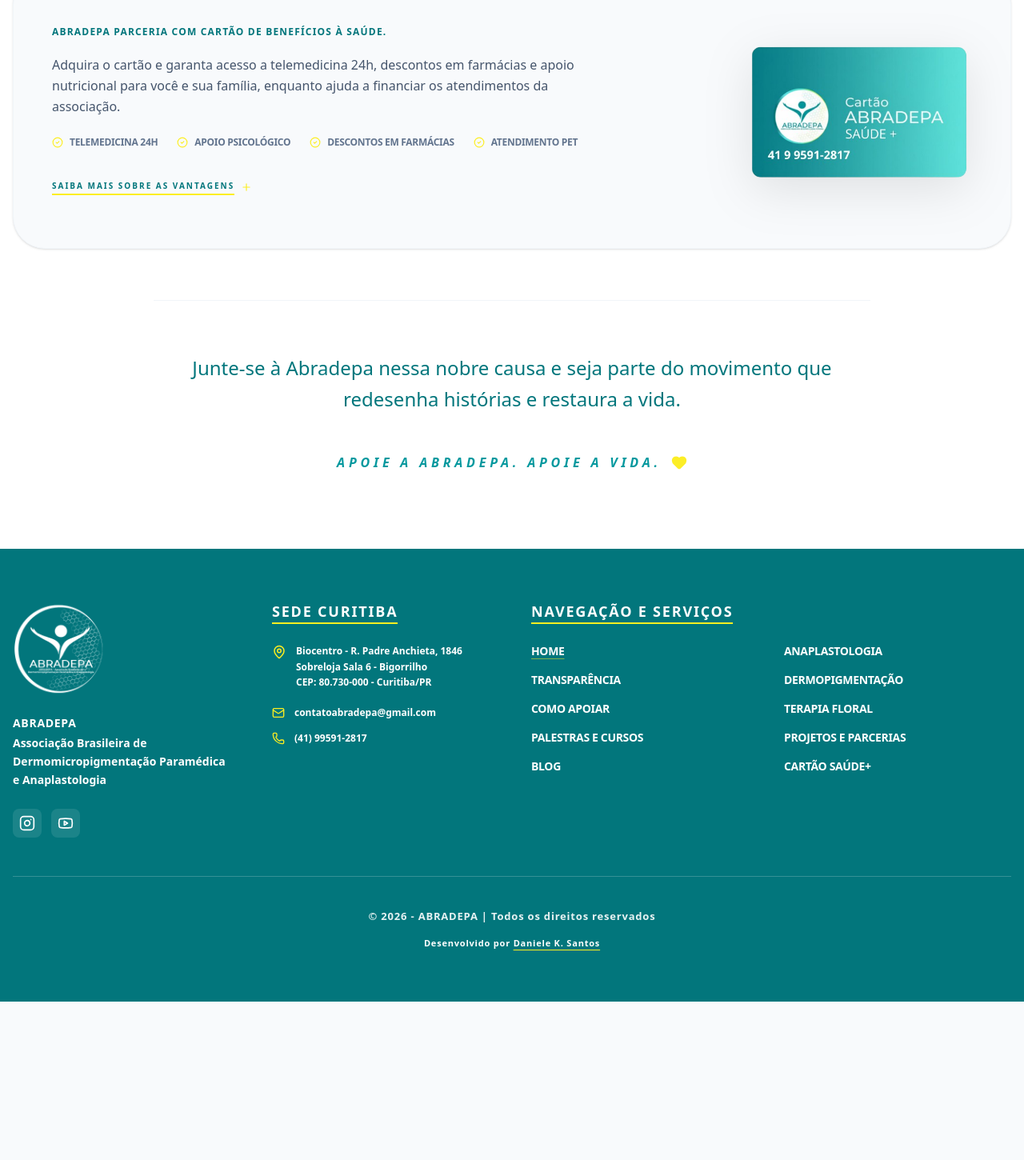
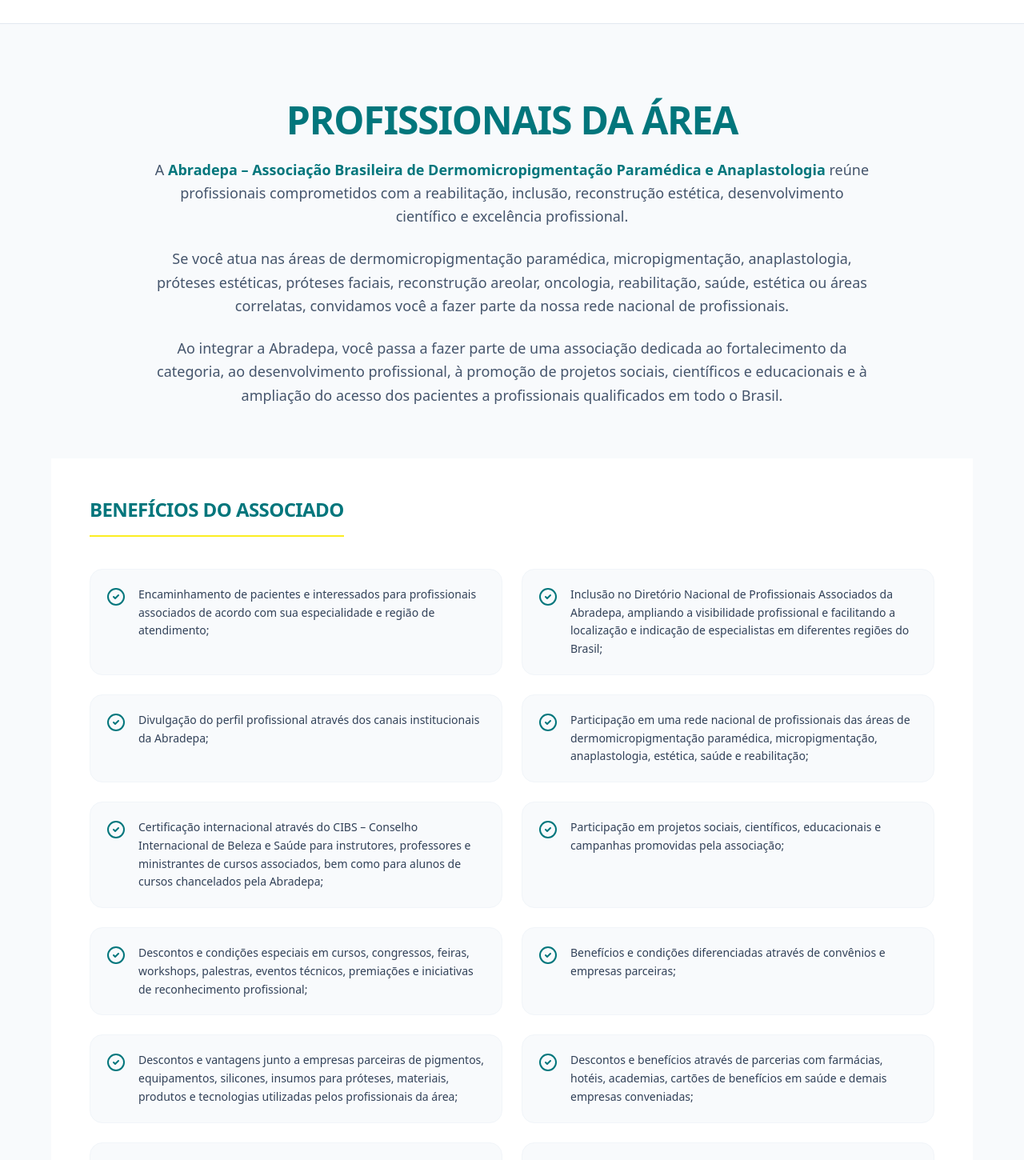
Before and after one commit to danieleksantos/abradepa-ong, a Next.js app: page /como-apoiar in a window 1280 px wide. Shown: the part 1120-2570 px from the top of the page at 80% size. Before the commit the page ends 2372 px from the top, so only its background shows below. Built offline with nearby package versions, Linux system fonts and the light colour scheme.

Commit message:
asjustment texts

```diff
--- a/src/app/cartao-abradepa/page.tsx
+++ b/src/app/cartao-abradepa/page.tsx
@@ -97,9 +97,9 @@
       <section className="bg-abradepa-dark pt-22 md:pt-44 pb-12 md:pb-32 text-white px-4">
         <div className="mx-auto max-w-7xl text-center">
           <h1 className="text-4xl md:text-6xl font-black mb-8 tracking-tight uppercase leading-tight">
-            Cartão de Benefícios <br />
+            Abradepa parceria com <br />
             <span className="text-abradepa-yellow text-3xl md:text-5xl italic">
-              Abradepa Saúde+
+              Cartão de benefícios à saúde
             </span>
           </h1>
           <p className="text-xl md:text-2xl text-white/80 max-w-4xl mx-auto leading-relaxed font-light">
--- a/src/app/como-apoiar/page.tsx
+++ b/src/app/como-apoiar/page.tsx
@@ -11,6 +11,7 @@
   Check,
   Plus,
   Send,
+  MessageCircle,
 } from 'lucide-react';
 import { VolunteerModal } from '@/components/VolunteerModal';
 
@@ -19,12 +20,32 @@
   const [isModalOpen, setIsModalOpen] = useState(false);
 
   const pixKey = 'financeiroabradepa@gmail.com';
+  const whatsappNumber = '5541995912817';
+  const whatsappMessage =
+    'Olá! Gostaria de saber mais sobre como me tornar um Associado Profissional da Abradepa.';
 
   const handleCopyPix = () => {
     navigator.clipboard.writeText(pixKey);
     setCopied(true);
     setTimeout(() => setCopied(false), 2000);
   };
+
+  const beneficiosProfissionais = [
+    'Encaminhamento de pacientes e interessados para profissionais associados de acordo com sua especialidade e região de atendimento;',
+    'Inclusão no Diretório Nacional de Profissionais Associados da Abradepa, ampliando a visibilidade profissional e facilitando a localização e indicação de especialistas em diferentes regiões do Brasil;',
+    'Divulgação do perfil profissional através dos canais institucionais da Abradepa;',
+    'Participação em uma rede nacional de profissionais das áreas de dermomicropigmentação paramédica, micropigmentação, anaplastologia, estética, saúde e reabilitação;',
+    'Certificação internacional através do CIBS – Conselho Internacional de Beleza e Saúde para instrutores, professores e ministrantes de cursos associados, bem como para alunos de cursos chancelados pela Abradepa;',
+    'Participação em projetos sociais, científicos, educacionais e campanhas promovidas pela associação;',
+    'Descontos e condições especiais em cursos, congressos, feiras, workshops, palestras, eventos técnicos, premiações e iniciativas de reconhecimento profissional;',
+    'Benefícios e condições diferenciadas através de convênios e empresas parceiras;',
+    'Descontos e vantagens junto a empresas parceiras de pigmentos, equipamentos, silicones, insumos para próteses, materiais, produtos e tecnologias utilizadas pelos profissionais da área;',
+    'Descontos e benefícios através de parcerias com farmácias, hotéis, academias, cartões de benefícios em saúde e demais empresas conveniadas;',
+    'Participação em grupos de estudo, atualização profissional e desenvolvimento técnico-científico;',
+    'Certificados de participação em ações, campanhas, projetos e atividades institucionais da associação;',
+    'Networking e integração com profissionais de diversas regiões do Brasil;',
+    'Fortalecimento, valorização e representatividade das categorias profissionais junto à sociedade, empresas parceiras e instituições.',
+  ];
 
   return (
     <main className="bg-white min-h-screen">
@@ -46,7 +67,7 @@
 
       <section className="py-24 px-4 bg-white">
         <div className="max-w-7xl mx-auto">
-          <div className="grid grid-cols-1 lg:grid-cols-2 gap-8 mb-8">
+          <div className="grid grid-cols-1 lg:grid-cols-2 gap-8">
             <div className="bg-abradepa-dark text-white rounded-[2.5rem] p-8 md:p-10 flex flex-col justify-center group relative overflow-hidden shadow-xl">
               <div className="relative z-10">
                 <h3 className="text-2xl font-black uppercase mb-6 tracking-tight text-abradepa-yellow">
@@ -100,7 +121,7 @@
               </div>
             </div>
 
-            <div className="bg-slate-50 border border-slate-100 p-8 md:p-10 rounded-[2.5rem] text-center flex flex-col items-center justify-center gap-6 hover:border-abradepa-yellow transition-all duration-300 shadow-sm">
+            <div className="bg-slate-50 border border-slate-300 p-8 md:p-10 rounded-[2.5rem] text-center flex flex-col items-center justify-center gap-6 hover:border-abradepa-yellow transition-all duration-300 shadow-sm">
               <div className="w-16 h-16 bg-white rounded-full flex items-center justify-center shadow-sm border border-slate-100">
                 <Users className="text-abradepa-medium" size={32} />
               </div>
@@ -115,7 +136,7 @@
               </div>
               <button
                 onClick={() => setIsModalOpen(true)}
-                className="btn-primary w-full max-w-xs py-4 text-xs font-black uppercase tracking-widest flex items-center justify-center gap-2 group cursor-pointer"
+                className="btn-primary w-full max-w-xs py-4 text-xs font-black uppercase tracking-widest flex items-center justify-center gap-2 group cursor-pointer hover:scale-105"
               >
                 Preencher Formulário
                 <Send
@@ -125,15 +146,100 @@
               </button>
             </div>
           </div>
+        </div>
+      </section>
 
+      <section className="py-24 px-4 bg-slate-50 border-t border-slate-200">
+        <div className="max-w-6xl mx-auto">
+          <div className="text-center mb-16">
+            <h2 className="text-3xl md:text-5xl font-black uppercase text-abradepa-dark tracking-tight mb-6">
+              Profissionais da Área
+            </h2>
+            <div className="space-y-6 text-slate-600 text-base md:text-lg leading-relaxed max-w-4xl mx-auto text-left md:text-center">
+              <p>
+                A{' '}
+                <strong className="text-abradepa-dark">
+                  Abradepa – Associação Brasileira de Dermomicropigmentação
+                  Paramédica e Anaplastologia
+                </strong>{' '}
+                reúne profissionais comprometidos com a reabilitação, inclusão,
+                reconstrução estética, desenvolvimento científico e excelência
+                profissional.
+              </p>
+              <p>
+                Se você atua nas áreas de dermomicropigmentação paramédica,
+                micropigmentação, anaplastologia, próteses estéticas, próteses
+                faciais, reconstrução areolar, oncologia, reabilitação, saúde,
+                estética ou áreas correlatas, convidamos você a fazer parte da
+                nossa rede nacional de profissionais.
+              </p>
+              <p>
+                Ao integrar a Abradepa, você passa a fazer parte de uma
+                associação dedicada ao fortalecimento da categoria, ao
+                desenvolvimento profissional, à promoção de projetos sociais,
+                científicos e educacionais e à ampliação do acesso dos pacientes
+                a profissionais qualificados em todo o Brasil.
+              </p>
+            </div>
+          </div>
+
+          <div className="bg-white p-8 md:p-12">
+            <h3 className="text-xl md:text-2xl font-black uppercase text-abradepa-dark text-center mb-10 tracking-tight border-b-2 border-abradepa-yellow pb-4 inline-block mx-auto justify-center w-fit">
+              Benefícios do Associado
+            </h3>
+
+            <div className="grid grid-cols-1 md:grid-cols-2 gap-6">
+              {beneficiosProfissionais.map((beneficio, index) => (
+                <div
+                  key={index}
+                  className="flex gap-4 p-5 bg-slate-50 rounded-2xl border border-slate-100"
+                >
+                  <CheckCircle2
+                    className="text-abradepa-dark shrink-0 mt-0.5"
+                    size={24}
+                  />
+                  <p className="text-sm text-slate-700 leading-relaxed font-medium">
+                    {beneficio}
+                  </p>
+                </div>
+              ))}
+            </div>
+          </div>
+
+          <div className="mt-16 bg-abradepa-dark rounded-3xl p-8 md:p-12 text-center shadow-lg relative overflow-hidden flex flex-col items-center">
+            <div className="absolute top-0 right-0 w-64 h-64 bg-abradepa-yellow opacity-10 blur-[100px] rounded-full pointer-events-none"></div>
+            <p className="text-lg md:text-xl text-white font-medium leading-relaxed max-w-3xl mx-auto relative z-10 mb-8">
+              Faça parte da Abradepa e contribua para o fortalecimento da{' '}
+              <span className="text-abradepa-yellow font-bold">
+                dermomicropigmentação paramédica, da micropigmentação, da
+                anaplastologia, da reconstrução estética, da reabilitação e da
+                inclusão
+              </span>{' '}
+              em todo o Brasil.
+            </p>
+            <Link
+              href={`https://wa.me/${whatsappNumber}?text=${encodeURIComponent(whatsappMessage)}`}
+              target="_blank"
+              rel="noopener noreferrer"
+              className="btn-primary relative z-10 flex items-center justify-center gap-3 whitespace-nowrap shadow-sm hover:shadow-md hover:scale-105 transition-all"
+            >
+              Fale com nossa equipe
+              <MessageCircle size={20} />
+            </Link>
+          </div>
+        </div>
+      </section>
+
+      <section className="py-24 px-4 bg-white border-t border-slate-100">
+        <div className="max-w-7xl mx-auto">
           <div className="bg-slate-50 rounded-[2.5rem] p-8 md:p-12 border border-slate-100 shadow-sm hover:shadow-md transition-shadow relative overflow-hidden">
             <div className="flex flex-col md:flex-row md:items-center justify-between gap-12 relative z-10">
               <div className="max-w-2xl">
                 <div className="flex items-center gap-4 mb-4">
                   <h3 className="text-xl font-black text-abradepa-dark uppercase">
-                    <h3 className="text-xs font-black text-abradepa-dark uppercase tracking-widest mb-1">
+                    <span className="text-xs font-black text-abradepa-dark uppercase tracking-widest mb-1 block">
                       Abradepa parceria com cartão de benefícios à saúde.
-                    </h3>
+                    </span>
                   </h3>
                 </div>
                 <p className="text-slate-600 mb-6 leading-relaxed">
@@ -191,8 +297,11 @@
               </div>
             </div>
           </div>
+        </div>
+      </section>
 
-          <div className="max-w-4xl mx-auto text-center pt-16 mt-16 border-t border-slate-100">
+      <section className="py-16 bg-white border-t border-slate-100">
+        <div className="max-w-4xl mx-auto text-center px-4">
           <div className="space-y-6">
             <p className="text-xl md:text-2xl text-abradepa-dark font-light leading-relaxed">
               Junte-se à Abradepa nessa nobre causa e seja parte do movimento
@@ -210,7 +319,6 @@
             </div>
           </div>
         </div>
-        </div>
       </section>
 
       <VolunteerModal
--- a/src/app/layout.tsx
+++ b/src/app/layout.tsx
@@ -24,13 +24,32 @@
   description:
     'Promovendo saúde integral através de acolhimento humanizado, anaplastologia, dermopigmentação paramédica e práticas integrativas. Transformando vidas ao ampliar o acesso à saúde, anaplastologia (próteses estéticas personalizadas), terapias integrativas e dermopigmentação paramédica.',
   keywords: [
+    'Dermomicropigmentação Paramédica',
+    'Micropigmentação Paramédica',
+    'Micropigmentação',
+    'Anaplastologia',
+    'Próteses Estéticas',
+    'Próteses Faciais',
+    'Prótese Auricular',
+    'Microtia',
+    'Anotia',
+    'Prótese Areolar',
+    'Reconstrução de Aréolas',
+    'Reconstrução Mamária',
+    'Estética Reparadora',
+    'Reabilitação Estética',
+    'Oncologia',
+    'Pacientes Oncológicos',
+    'Autismo',
+    'Inclusão',
+    'Reabilitação',
+    'Saúde',
+    'Profissionais da Saúde',
+    'Profissionais da Estética e Qualidade de Vida',
     'saúde integral',
-    'anaplastologia',
     'dermopigmentação paramédica',
     'apoio ao paciente',
-    'próteses estéticas',
     'ABRADEPA',
-    'reabilitação estética',
     'práticas integrativas',
     'dermomicropigmentação',
   ],
```
Lines whose indentation alone changed are shown as unchanged.
